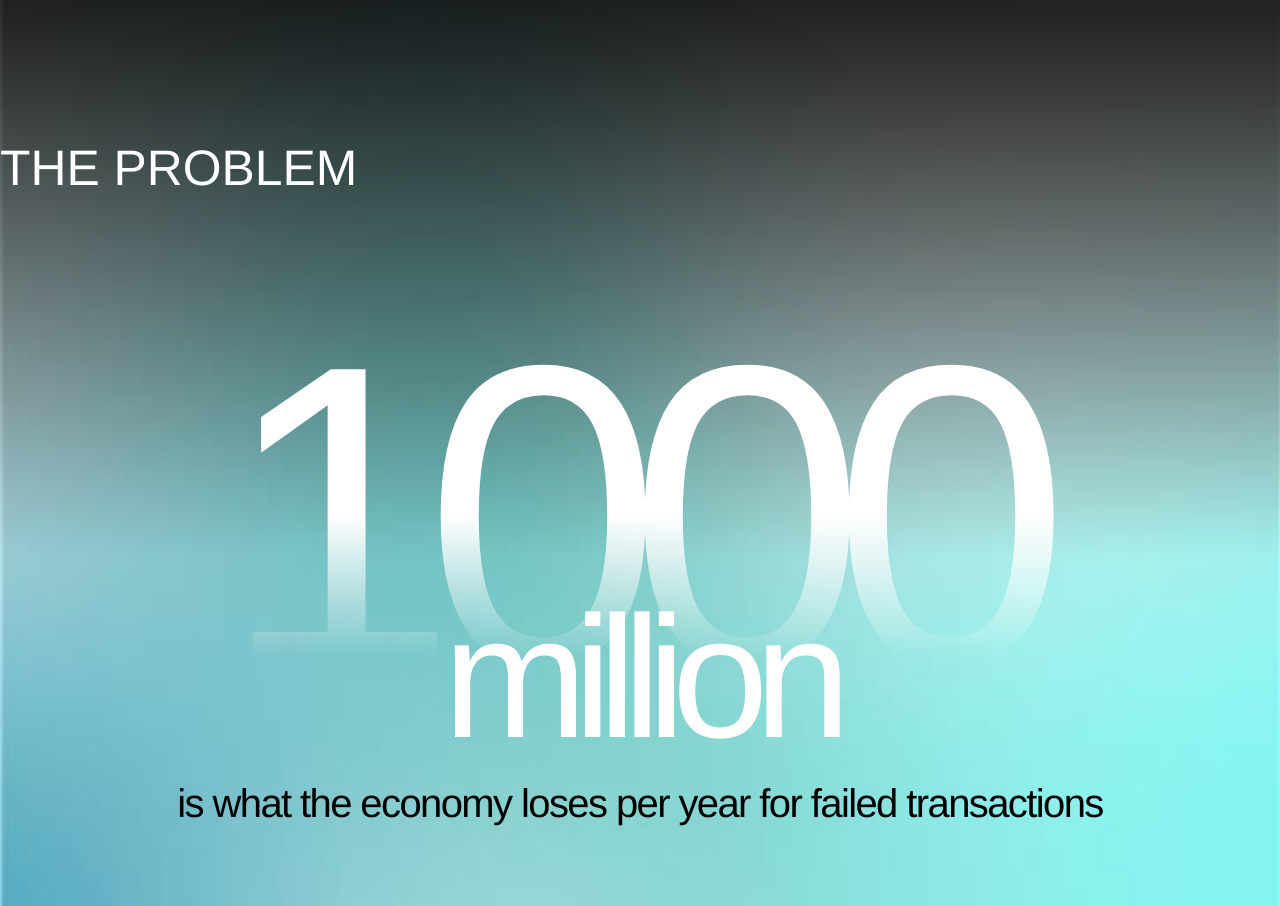
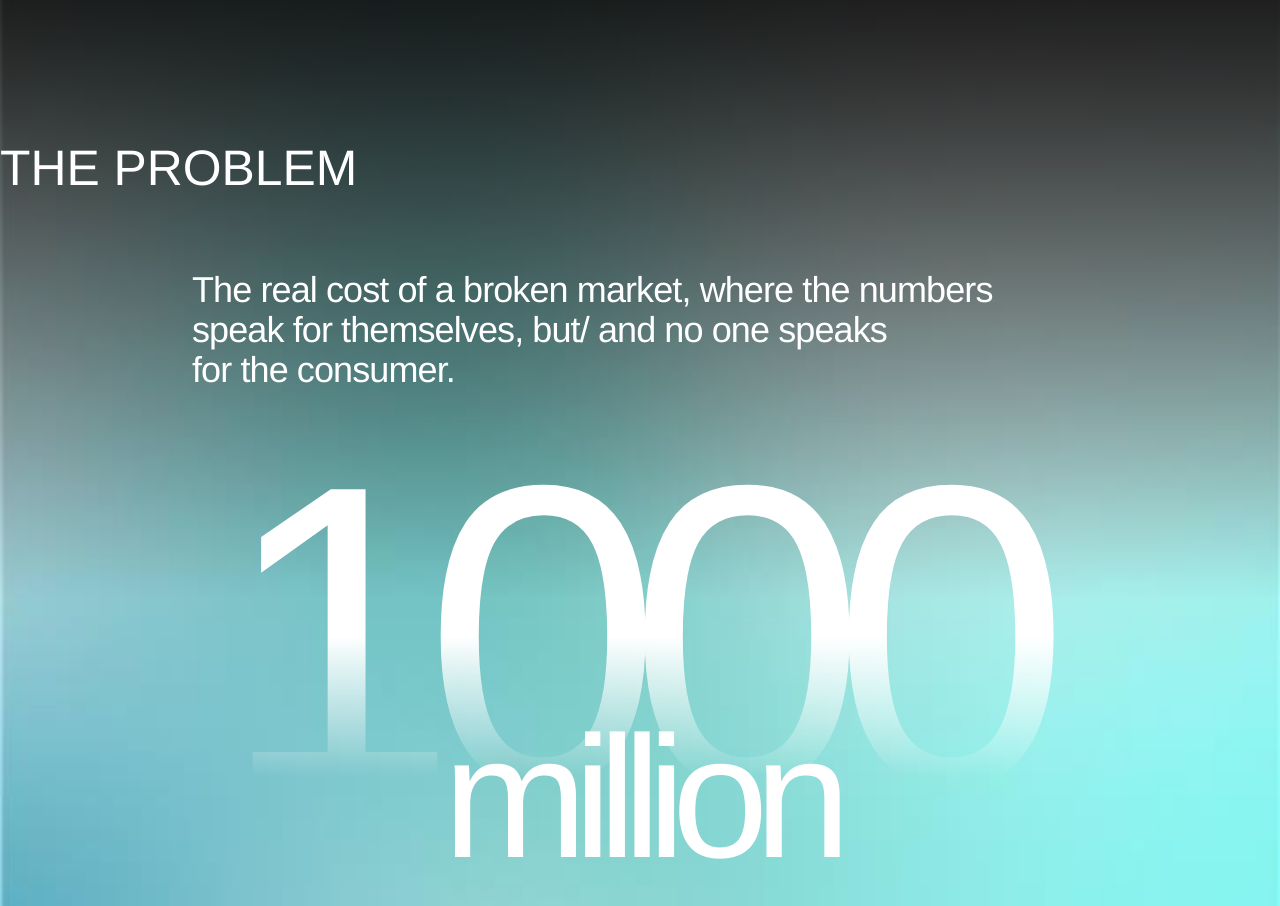
Before and after one commit to DevMysticCode/openproperty_new_website, a React (Vite) app: page / in a window 1280 px wide. Shown: the part 2220-3126 px from the top of the page. Built offline with nearby package versions, Linux system fonts and the light colour scheme.

Commit message:
the problem subtitle added

```diff
--- a/src/components/StatsSectionNew.tsx
+++ b/src/components/StatsSectionNew.tsx
@@ -35,10 +35,17 @@ export default function StatsSectionNew({ delay = 0 }: StatsSectionProps) {
         transition={{ duration: 1, delay, ease: [0.23, 1, 0.32, 1] }}
         className="container relative z-20 flex flex-col items-center pb-20 pt-32 md:pb-52 md:pt-80 mx-auto"
       >
-        <div className="flex flex-col items-start first:pb-30 md:first:pb-24 w-full max-w-7xl">
+        <div className="flex flex-col items-start mb-8 w-full max-w-7xl">
           <h1 className="text-white font-light text-heading text-left">
             THE PROBLEM
           </h1>
+        </div>
+
+        <div className="max-w-4xl mx-auto mt-8">
+          <p className="mx-auto leading-relaxed font-light text-2xl sm:text-3xl lg:text-4xl font-light mb-8 tracking-tight leading-tight text-white">
+            The real cost of a broken market, where the numbers speak for
+            themselves, but/ and no one speaks for the consumer.
+          </p>
         </div>
 
         {/* First item - kept as is with original sizes */}
```
